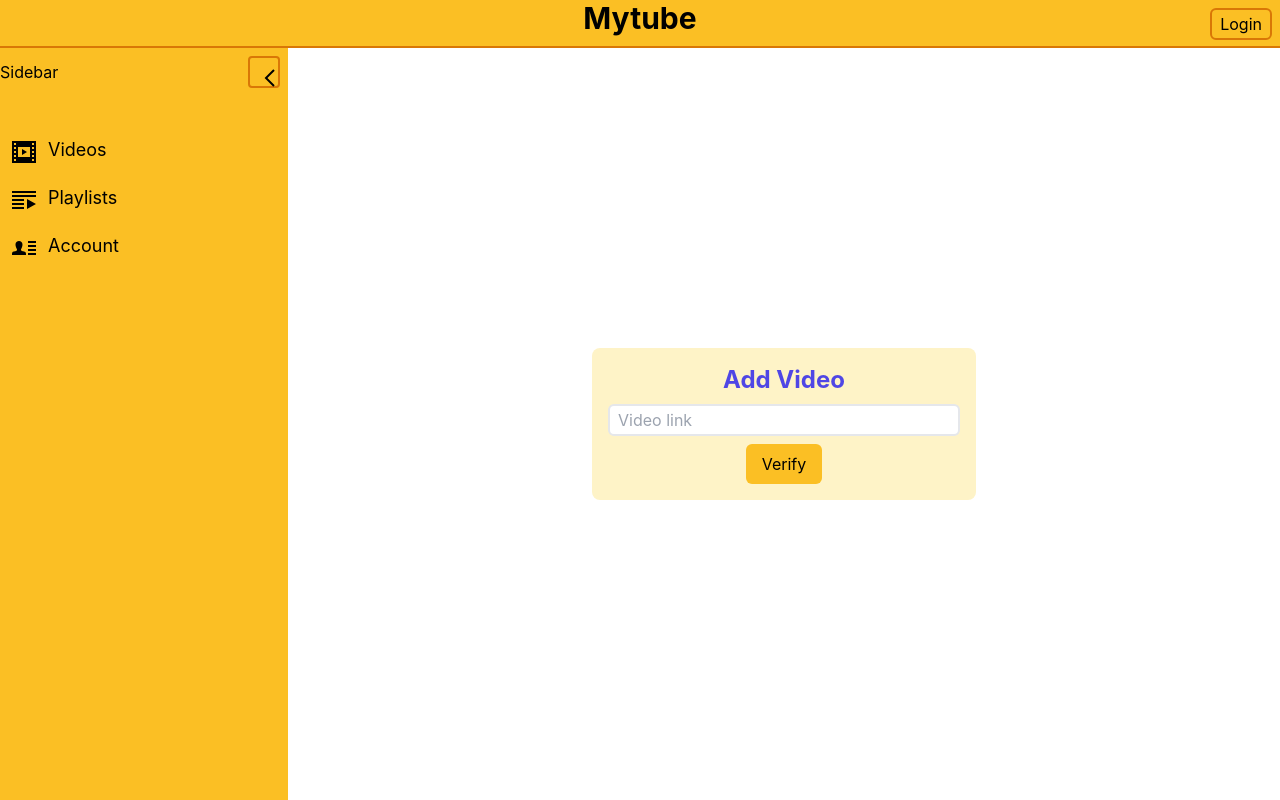
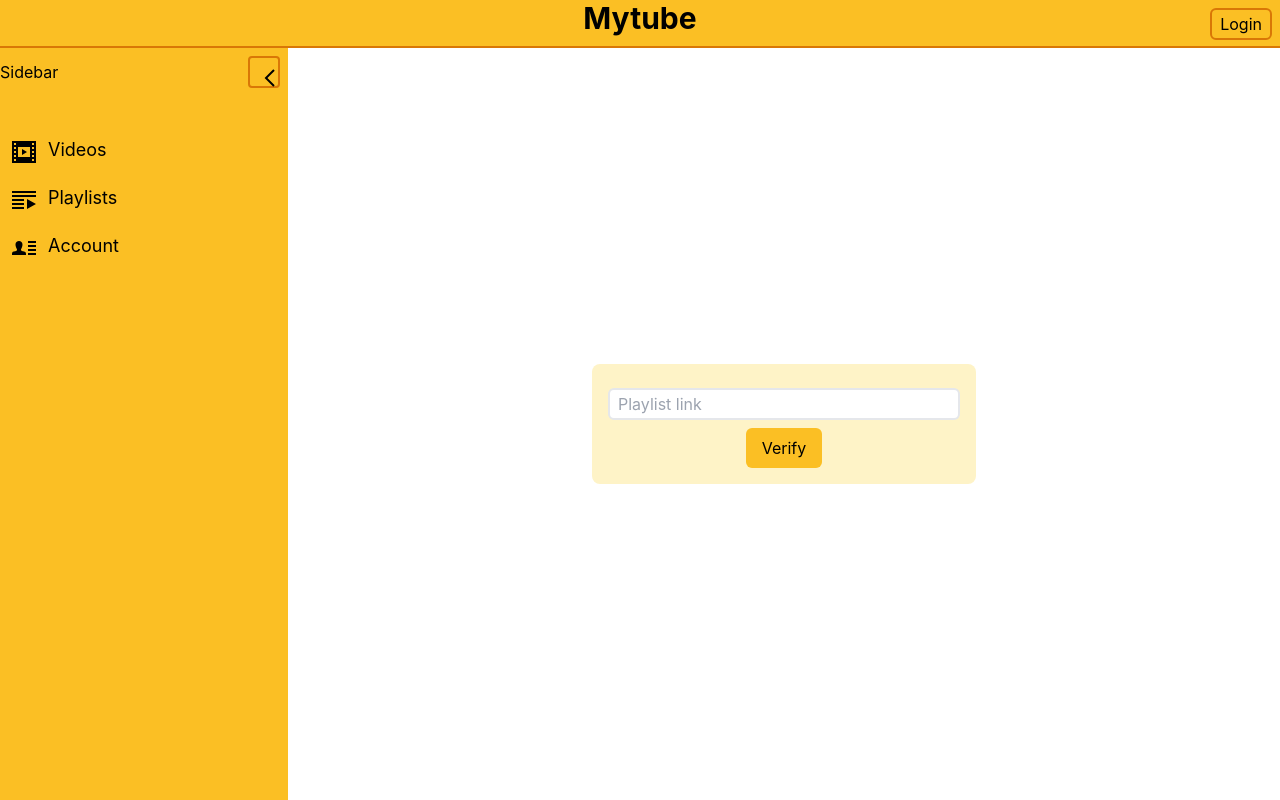
Before and after one commit to abhinav-raman/MyTube, a Next.js app: page /add in a window 1280 px wide. Built offline with nearby package versions, Linux system fonts and the light colour scheme.

Commit message:
Added conditional routing to add page

```diff
--- a/components/Sidebar.tsx
+++ b/components/Sidebar.tsx
@@ -35,7 +35,10 @@ const Sidebar = () => {
 			<ul>
 				<li>
 					<Link href="/">
-						<a className="flex p-2 hover:bg-amber-200 cursor-pointer">
+						<a
+							title="Videos"
+							className="flex p-2 hover:bg-amber-200 cursor-pointer"
+						>
 							<div className="h-8 w-8 p-1">
 								<Image src={videoIcon} layout="responsive" alt="video" />
 							</div>
@@ -45,7 +48,10 @@ const Sidebar = () => {
 				</li>
 				<li>
 					<Link href="/playlists">
-						<a className="flex p-2 hover:bg-amber-200 cursor-pointer">
+						<a
+							title="Playlists"
+							className="flex p-2 hover:bg-amber-200 cursor-pointer"
+						>
 							<div className="h-8 w-8 p-1">
 								<Image src={playlistIcon} layout="responsive" alt="video" />
 							</div>
@@ -55,7 +61,10 @@ const Sidebar = () => {
 				</li>
 				<li>
 					<Link href="/account">
-						<a className="flex p-2 hover:bg-amber-200 cursor-pointer">
+						<a
+							title="Account"
+							className="flex p-2 hover:bg-amber-200 cursor-pointer"
+						>
 							<div className="h-8 w-8 p-1">
 								<Image src={accountIcon} layout="responsive" alt="video" />
 							</div>
--- a/pages/add.tsx
+++ b/pages/add.tsx
@@ -1,8 +1,9 @@
 import type { NextPage } from "next";
 import { useContext, useState } from "react";
+import axios from "axios";
 import { SideBarContext } from "../context/SidebarStateContext";
-import axios from "axios";
 import VideoTile from "../components/VideoFile";
+import Router, { useRouter } from "next/router";
 
 import loader from "../assets/images/loader.svg";
 import Image from "next/image";
@@ -20,11 +21,12 @@ const Create: NextPage = () => {
 	const { isExpanded } = useContext(SideBarContext);
 	const [videoUrl, setVideoUrl] = useState<string>("");
 	const [verifiedVideo, setVerifiedVideo] = useState<any>(null);
-	// const [currentFormState, setCurrentFormState] = useState<string>(FORM_STATES.INITIAL);
 	const [errorInVerifyingVideo, setErrorInVerifyingVideo] =
 		useState<boolean>(false);
 	const [isLoading, setIsLoading] = useState<boolean>(false);
 	const [isVideoCreated, setIsVideoCreated] = useState<boolean>(false);
+
+	const CONTENT = useRouter().query.content;
 
 	const verifyHandler = async (event: any) => {
 		if (videoUrl.length === 0) return;
@@ -72,7 +74,10 @@ const Create: NextPage = () => {
 		>
 			<section className="w-96 bg-amber-100 p-4 text-center rounded-lg">
 				<h2 className="w-full text-center mb-2 text-2xl font-bold text-indigo-600">
-					{isVideoCreated ? "Video is added" : "Add Video"}
+					{CONTENT === "video" &&
+						(isVideoCreated ? "Video is added" : "Add Video")}
+					{CONTENT === "playlist" &&
+						(isVideoCreated ? "Playlist is added" : "Add Playlist")}
 				</h2>
 
 				{!isVideoCreated &&
@@ -131,7 +136,7 @@ const Create: NextPage = () => {
 					<>
 						<input
 							className="mb-2 h-8 w-full rounded-md outline-none border-2 focus:border-amber-400 p-2"
-							placeholder="Video link"
+							placeholder={`${CONTENT === "video" ? "Video" : "Playlist"} link`}
 							type="url"
 							value={videoUrl}
 							onChange={({ target }) => setVideoUrl(target.value)}
--- a/pages/index.tsx
+++ b/pages/index.tsx
@@ -52,7 +52,15 @@ const Home: NextPage = () => {
 					<h2 className="text-2xl font-bold">Videos</h2>
 					<button
 						className="h-8 px-2 rounded-md border-2 border-amber-600 hover:border-amber-200"
-						onClick={() => router.push("/add")}
+						onClick={() =>
+							router.push(
+								{
+									pathname: "/add",
+									query: { content: "video" },
+								},
+								{ pathname: "add-video" }
+							)
+						}
 					>
 						+ Add Video
 					</button>
--- a/pages/playlists.tsx
+++ b/pages/playlists.tsx
@@ -52,7 +52,12 @@ const Playlists: NextPage = () => {
 					<h2 className="text-2xl font-bold">Playlists</h2>
 					<button
 						className="h-8 px-2 rounded-md border-2 border-amber-600 hover:border-amber-200"
-						onClick={() => router.push("/add")}
+						onClick={() =>
+							router.push(
+								{ pathname: "add/", query: { content: "playlist" } },
+								{ pathname: "add-playlist" }
+							)
+						}
 					>
 						+ Add Playlist
 					</button>
```
